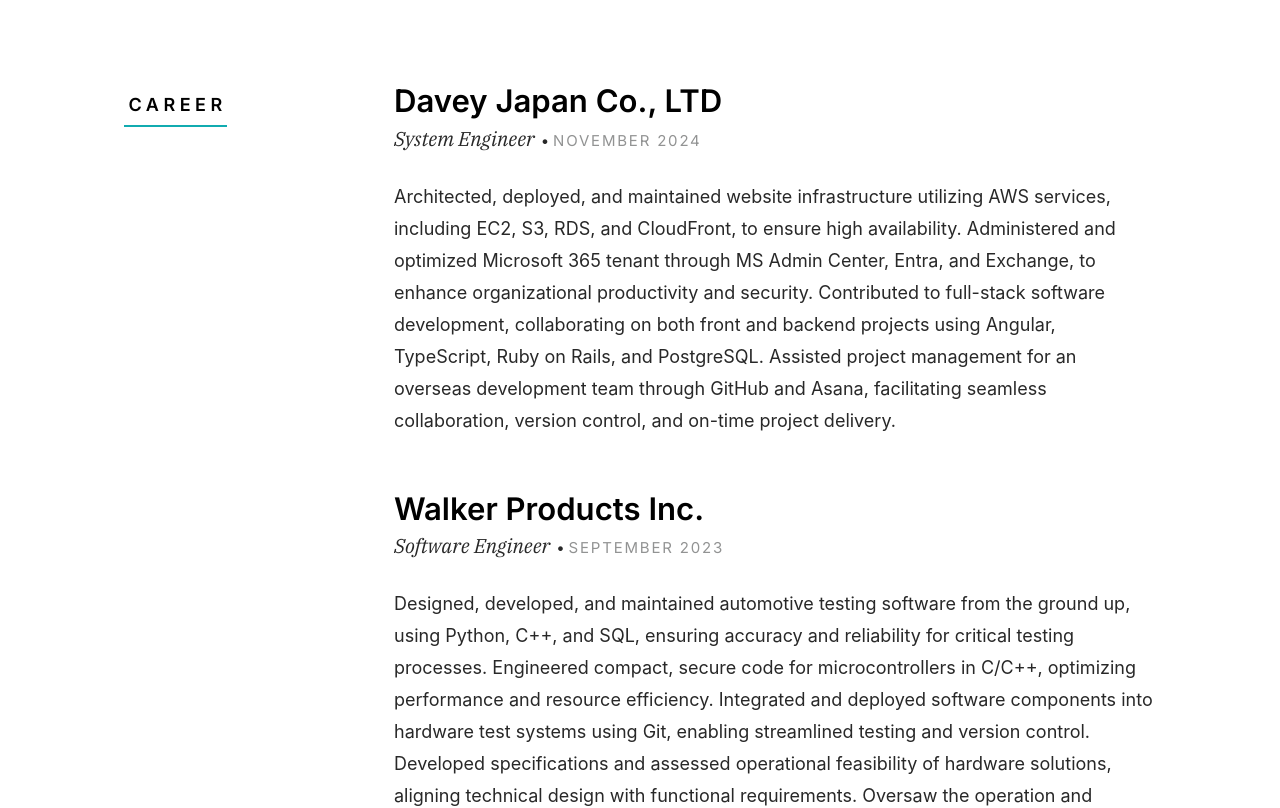
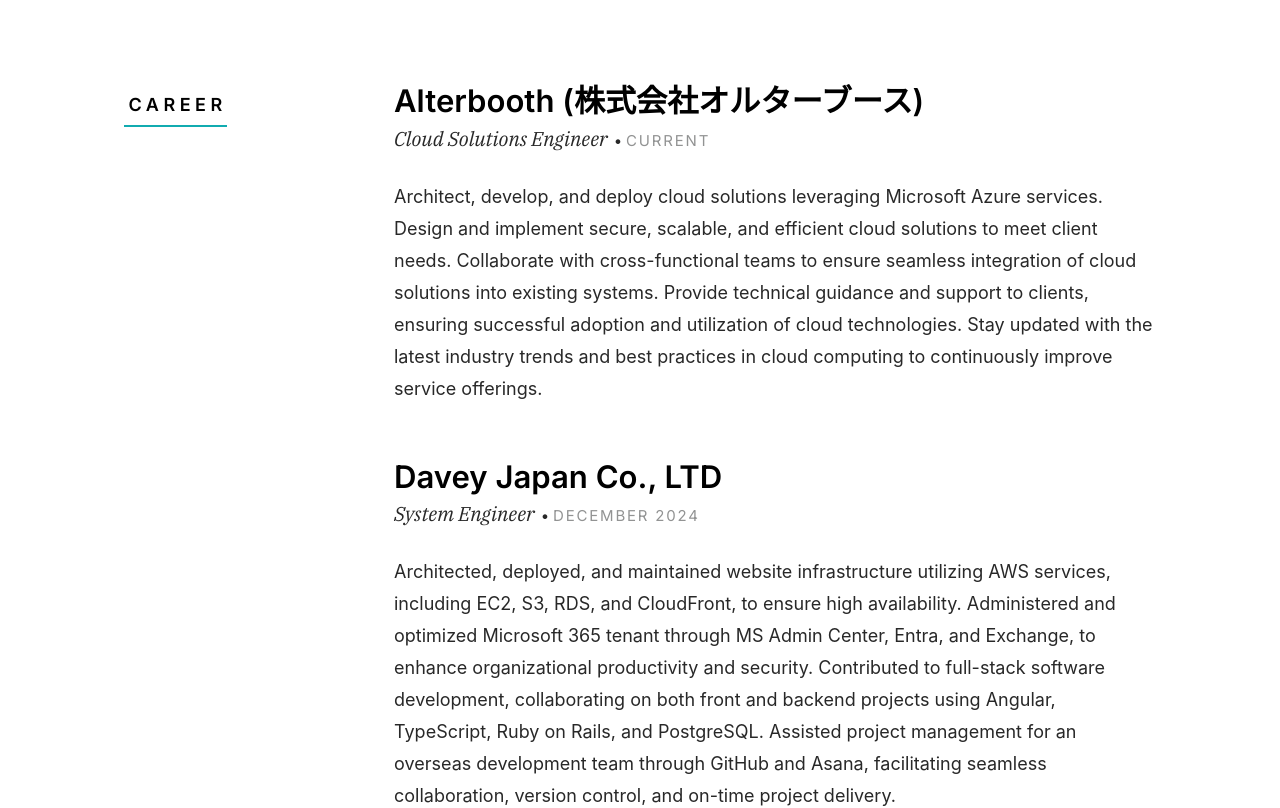
Before and after one commit to krazychase/krazychase.github.io, a React (Create React App) app: page / in a window 1280 px wide. Shown: the part 1740-2548 px from the top of the page. Built offline with nearby package versions, Linux system fonts and the light colour scheme.

Commit message:
Update resumeData

```diff
--- a/src/resumeData.js
+++ b/src/resumeData.js
@@ -14,12 +14,19 @@
           "url":"http://github.com/krazychase",
         }
       ],
-    "aboutme":"I am an innovative Software Engineer who learns quickly and embraces challenges. I seek to obtain a full-time opportunity that will allow me to use/expand my knowledge of software engineering, cybersecurity, and new technologies. I hope to learn, grow, and experience a myriad of new things.",
+    "aboutme":"I am an innovative Software Engineer who learns quickly and embraces challenges. I seek opportunities that allow me to use/expand my knowledge of software engineering, cybersecurity, and new technologies. I hope to learn, grow, and experience a myriad of new things.",
     "work":[
+      {
+        "CompanyName":"Alterbooth (株式会社オルターブース)",
+        "specialization":"Cloud Solutions Engineer",
+        "MonthOfLeaving":"Current",
+        "YearOfLeaving":"",
+        "Achievements":"Architect, develop, and deploy cloud solutions leveraging Microsoft Azure services. Design and implement secure, scalable, and efficient cloud solutions to meet client needs. Collaborate with cross-functional teams to ensure seamless integration of cloud solutions into existing systems. Provide technical guidance and support to clients, ensuring successful adoption and utilization of cloud technologies. Stay updated with the latest industry trends and best practices in cloud computing to continuously improve service offerings."
+      },
       {
         "CompanyName":"Davey Japan Co., LTD",
         "specialization":"System Engineer",
-        "MonthOfLeaving":"November",
+        "MonthOfLeaving":"December",
         "YearOfLeaving":"2024",
         "Achievements":"Architected, deployed, and maintained website infrastructure utilizing AWS services, including EC2, S3, RDS, and CloudFront, to ensure high availability. Administered and optimized Microsoft 365 tenant through MS Admin Center, Entra, and Exchange, to enhance organizational productivity and security. Contributed to full-stack software development, collaborating on both front and backend projects using Angular, TypeScript, Ruby on Rails, and PostgreSQL. Assisted project management for an overseas development team through GitHub and Asana, facilitating seamless collaboration, version control, and on-time project delivery."
       },
@@ -58,12 +65,8 @@
         "level":"70"
       },
       {
-        "skillname":"C++",
-        "level":"50"
-      },
-      {
-        "skillname":"Ruby On Rails",
-        "level":"60"
+        "skillname":"C#",
+        "level":"70"
       },
       {
         "skillname":"SQL, PostgreSQL, MySQL, Access",
```
